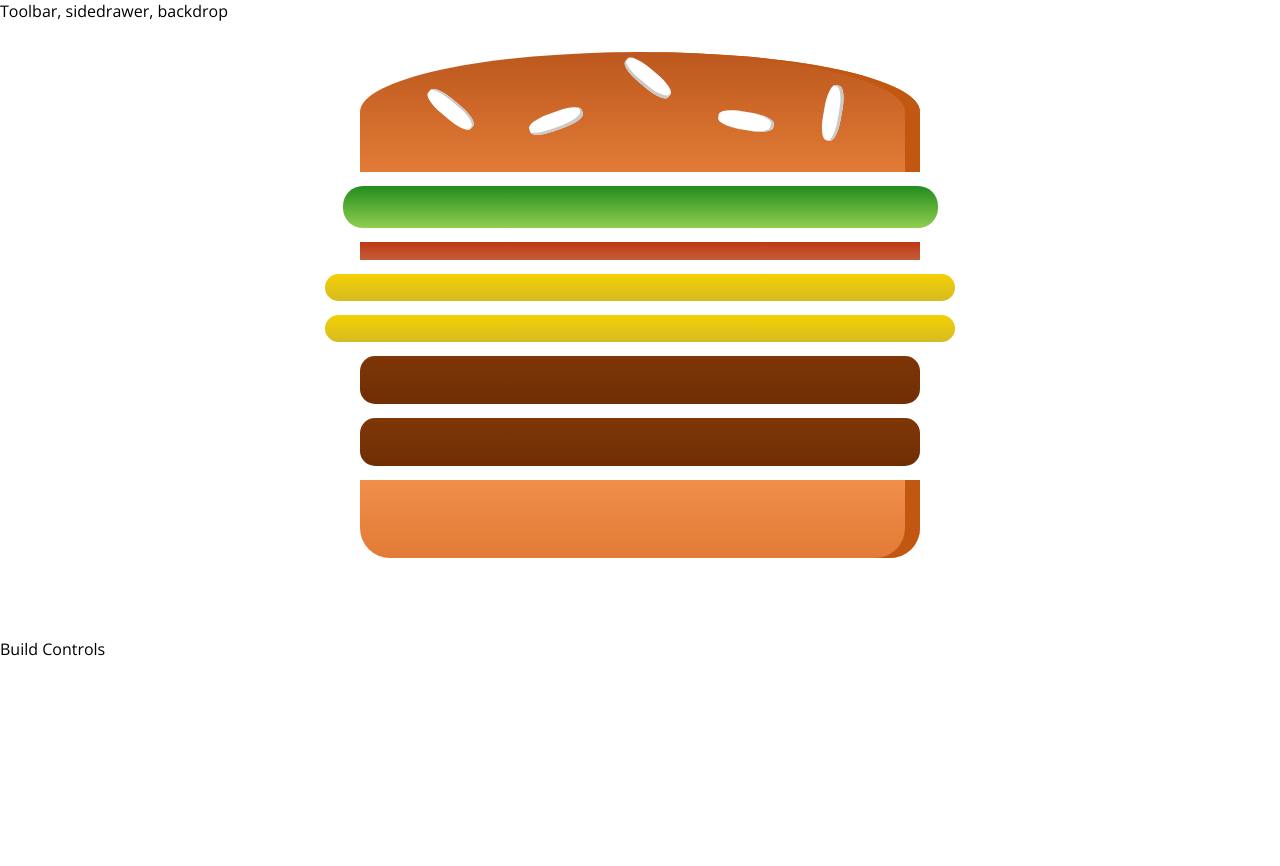
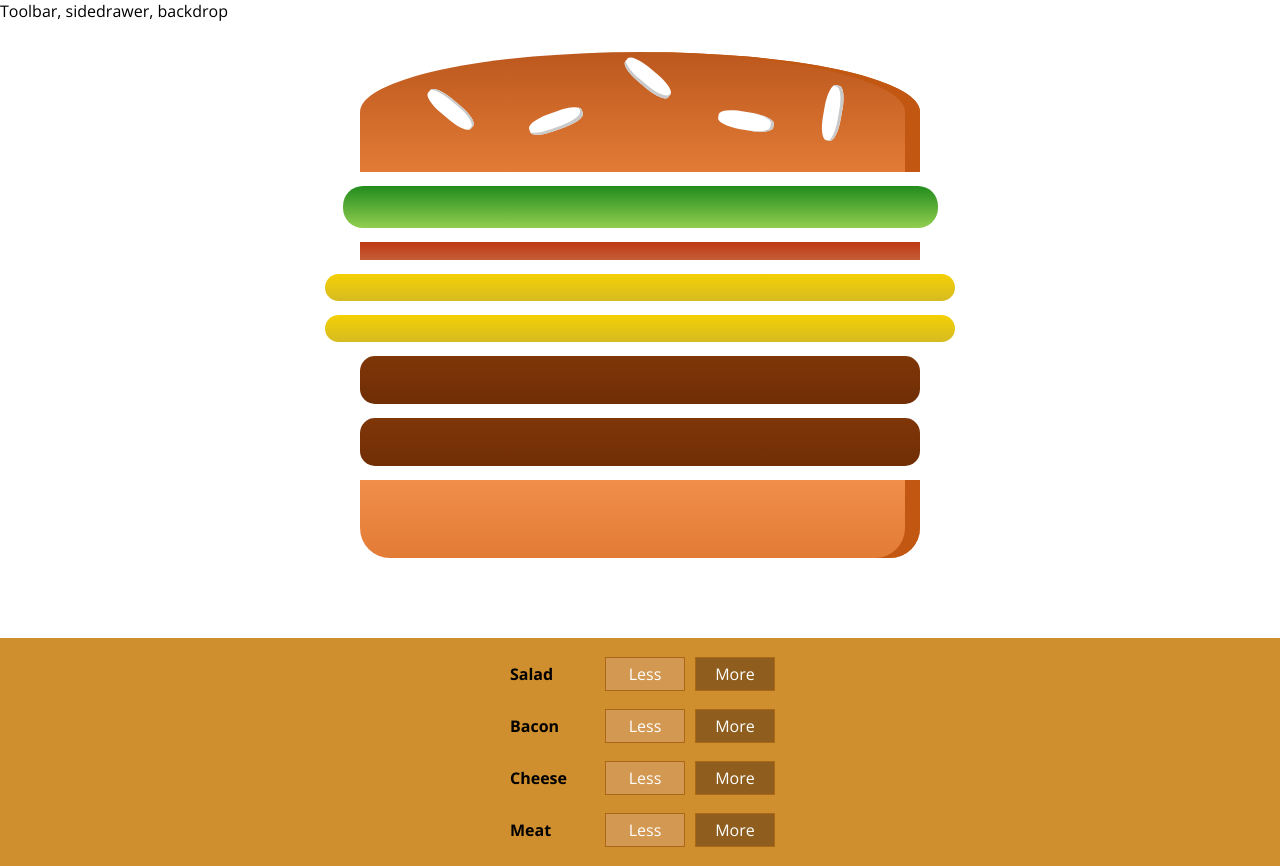
Before and after one commit to ProUnebit/The_BurgerBuilder, a React app: page / in a window 1280 px wide. Before the commit the page ends 800 px from the top, so only its background shows below. Built offline with nearby package versions, Linux system fonts and the light colour scheme.

Commit message:
add BuildControls module

```diff
--- /dev/null
+++ b/src/components/Burger/BuildControls/BuildControl/BuildControl.css
@@ -0,0 +1,56 @@
+.BuildControl {
+    display: flex;
+    justify-content: space-between;
+    align-items: center;
+    margin: 5px 0;
+}
+
+.BuildControl button {
+    display: block;
+    font: inherit;
+    padding: 5px;
+    margin: 0 5px;
+    width: 80px;
+    border: 1px solid #AA6817;
+    cursor: pointer;
+    outline: none;
+}
+
+.BuildControl button:disabled {
+    background-color: #AC9980;
+    border: 1px solid #7E7365;
+    color: #ccc;
+    cursor: default;
+}
+
+.BuildControl button:hover:disabled {
+    background-color: #AC9980;
+    color: #ccc;
+    cursor: not-allowed;
+}
+
+.Label {
+    padding: 10px;
+    font-weight: bold;
+    width: 80px;
+}
+
+.BuildControl .Less {
+    background-color: #D39952;
+    color: white;
+}
+
+.BuildControl .More {
+    background-color: #8F5E1E;
+    color: white;
+}
+
+.BuildControl .Less:hover, .BuildControl .Less:active {
+    background-color: #DAA972;
+    color: white;
+}
+
+.BuildControl .More:hover, .BuildControl .More:active {
+    background-color: #99703F;
+    color: white;
+}
--- /dev/null
+++ b/src/components/Burger/BuildControls/BuildControl/BuildControls.js
@@ -0,0 +1,14 @@
+import React from 'react'
+import classes from './BuildControl.css'
+
+const buildControl = (props) => {
+    return (
+        <div className = {classes.BuildControl}>
+            <div className = {classes.Label}>{props.label}</div>
+            <button className = {classes.Less}>Less</button>
+            <button className = {classes.More}>More</button>
+        </div>
+    )
+}
+
+export default buildControl;
--- /dev/null
+++ b/src/components/Burger/BuildControls/BuildControls.css
@@ -0,0 +1,11 @@
+.BuildControls {
+    width: 100%;
+    background-color: #CF8F2E;
+    display: flex;
+    flex-flow: column;
+    -ms-align-items: center;
+    align-items: center;
+    box-shadow: 0 2px 1px #ccc;
+    margin: auto;
+    padding: 10px 0;
+}
--- /dev/null
+++ b/src/components/Burger/BuildControls/BuildControls.js
@@ -0,0 +1,22 @@
+import React from 'react'
+import classes from './BuildControls.css'
+import BuildControl from './BuildControl/BuildControls'
+
+const controls = [
+    {label: 'Salad', type: 'salad'},
+    {label: 'Bacon', type: 'bacon'},
+    {label: 'Cheese', type: 'cheese'},
+    {label: 'Meat', type: 'meat'}
+]
+
+const buildControls = (props) => {
+    return (
+        <div className = {classes.BuildControls}>
+            {controls.map(ctrl => (
+                <BuildControl key = {ctrl.label} label = {ctrl.label} />
+            ))}
+        </div>
+)
+}
+
+export { buildControls as default };
--- a/src/components/Burger/Burger.js
+++ b/src/components/Burger/Burger.js
@@ -14,7 +14,7 @@ const burger = (props) => {
             return arr.concat(el);
         }, []);
 
-    if (transformedIngredients === 0) {
+    if (transformedIngredients.length === 0) {
         transformedIngredients = <p>Please start adding ingredients!</p>
     }
 
--- a/src/containers/BurgerBuilder/BurgerBuilder.js
+++ b/src/containers/BurgerBuilder/BurgerBuilder.js
@@ -1,6 +1,7 @@
 import React from 'react'
 import Input from '../../hoc/Input'
 import Burger from '../../components/Burger/Burger'
+import BuildControls from '../../components/Burger/BuildControls/BuildControls'
 
 class BurgerBuilder extends React.Component {
     constructor(props) {
@@ -23,7 +24,7 @@ class BurgerBuilder extends React.Component {
         return (
             <Input>
                 <Burger ingredients = {ingredients}/>
-                <div>Build Controls</div>
+                <BuildControls />
             </Input>
         )
     }
```
